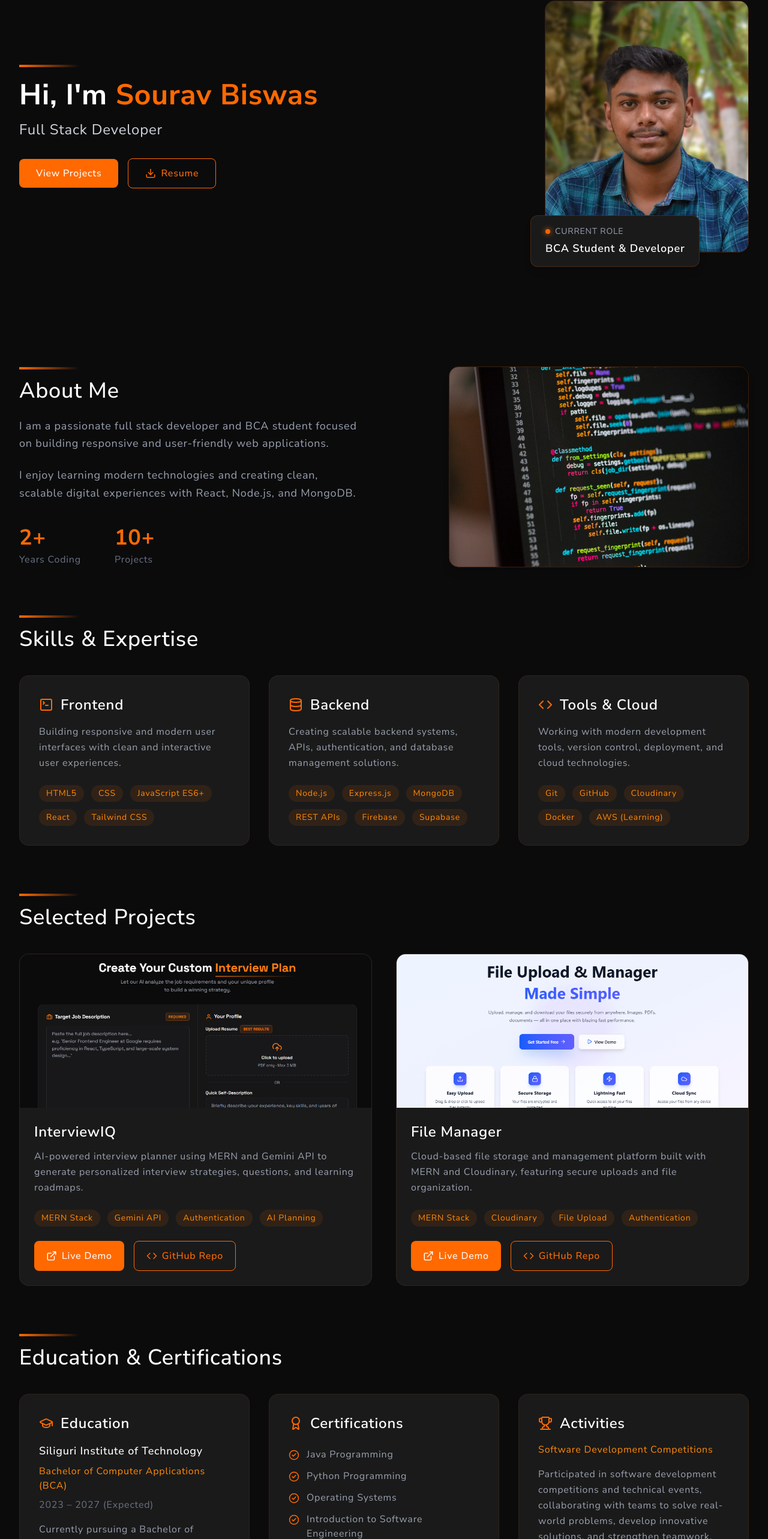
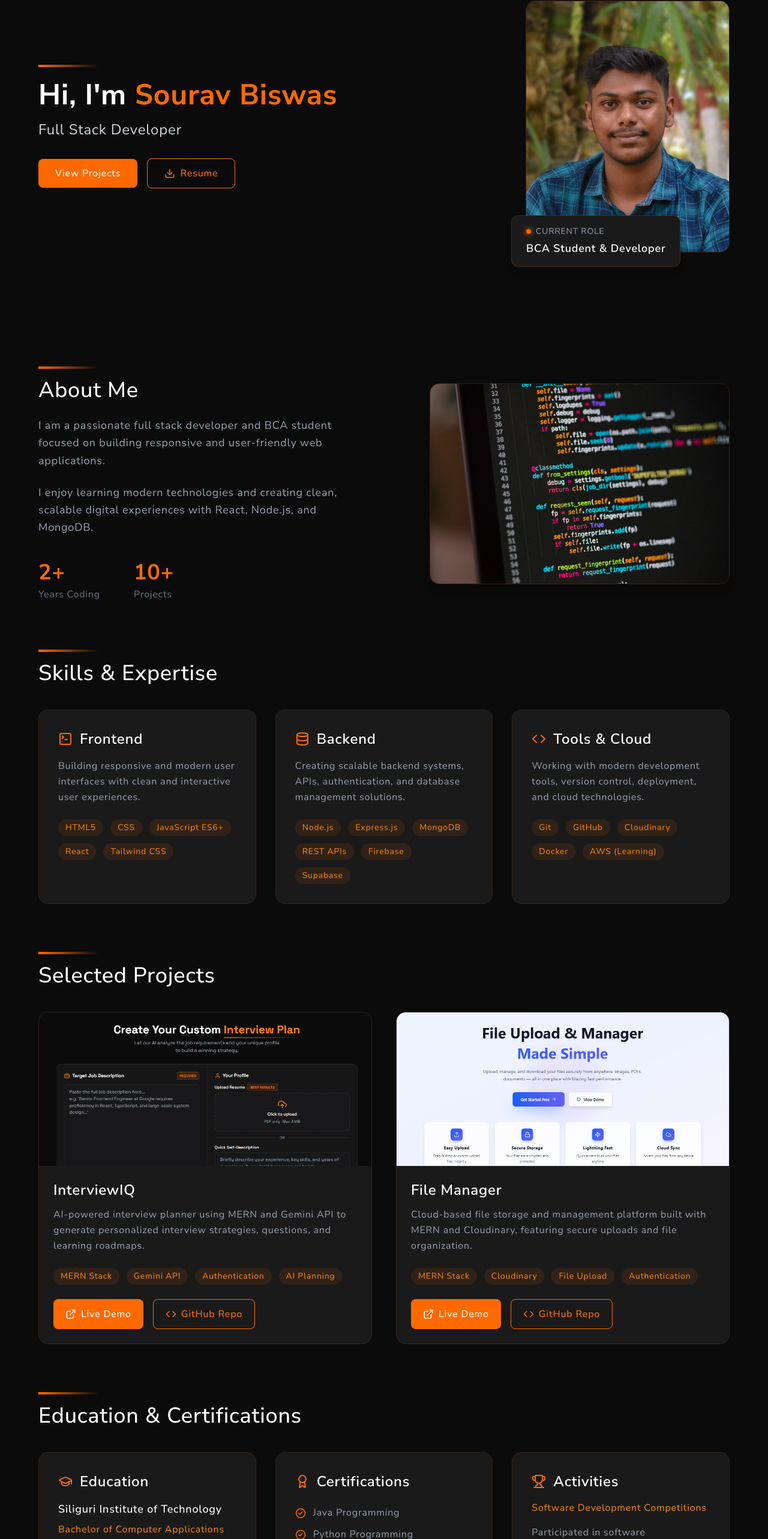
Before and after one commit to ez-sourav/Portfolio, a React (Vite) app: page / in a window 1280 px wide. Shown: the part 229-2795 px from the top of the page at 60% size. Built offline with nearby package versions, Linux system fonts and the light colour scheme; a web font is replaced by a local one.

Commit message:
change width in each section

```diff
--- a/src/Components/About.jsx
+++ b/src/Components/About.jsx
@@ -6,7 +6,7 @@ const About = () => {
       id='about'
       className='py-10 px-4 sm:px-6 lg:px-8'
     >
-      <div className='max-w-7xl mx-auto grid grid-cols-1 md:grid-cols-2 gap-14 lg:gap-16 items-center'>
+      <div className='max-w-6xl mx-auto grid grid-cols-1 md:grid-cols-2 gap-14 lg:gap-16 items-center'>
 
         {/* Left Side */}
         <div className='reveal text-center md:text-left'>
--- a/src/Components/Contact.jsx
+++ b/src/Components/Contact.jsx
@@ -7,7 +7,7 @@ const Contact = () => {
       id="contact"
       className="py-10 px-4 sm:px-6 lg:px-8"
     >
-      <div className="max-w-7xl mx-auto">
+      <div className="max-w-6xl mx-auto">
 
         <div className="reveal text-center">
           <div className="w-25 h-1 bg-linear-to-r from-orange-500 to-transparent mb-4 mx-auto"></div>
--- a/src/Components/Education.jsx
+++ b/src/Components/Education.jsx
@@ -20,7 +20,7 @@ const Education = () => {
       id="education"
       className="py-10 px-4 sm:px-6 lg:px-8"
     >
-      <div className="max-w-7xl mx-auto">
+      <div className="max-w-6xl mx-auto">
 
         <div className="reveal text-center md:text-left mb-10">
           <div className="w-25 h-1 bg-linear-to-r from-orange-500 to-transparent mb-4 mx-auto md:mx-0"></div>
--- a/src/Components/Hero.jsx
+++ b/src/Components/Hero.jsx
@@ -7,7 +7,7 @@ const Hero = () => {
             id="hero"
             className="min-h-screen flex items-center  px-4 sm:px-6 lg:px-8 pt-20"
         >
-            <div className="max-w-7xl mx-auto w-full grid grid-cols-1 md:grid-cols-2 gap-12 lg:gap-12 items-center py-10 md:py-0">
+            <div className="max-w-6xl mx-auto w-full grid grid-cols-1 md:grid-cols-2 gap-12 lg:gap-12 items-center py-10 md:py-0">
 
                 {/* Left side */}
                 <div className="order-2 md:order-1 text-center md:text-left reveal">
--- a/src/Components/Project.jsx
+++ b/src/Components/Project.jsx
@@ -38,7 +38,7 @@ const Project = () => {
             id="projects"
             className="py-10 px-4 sm:px-6 lg:px-8"
         >
-            <div className="max-w-7xl mx-auto">
+            <div className="max-w-6xl mx-auto">
 
                 <div className="reveal text-center md:text-left mb-10">
                     <div className="w-25 h-1 bg-linear-to-r from-orange-500 to-transparent mb-4 mx-auto md:mx-0"></div>
--- a/src/Components/Skill.jsx
+++ b/src/Components/Skill.jsx
@@ -7,7 +7,7 @@ const Skill = () => {
       id="skills"
       className="py-10 px-4 sm:px-6 lg:px-8"
     >
-      <div className="max-w-7xl mx-auto">
+      <div className="max-w-6xl mx-auto">
 
         <div className="reveal text-center md:text-left mb-10">
           <div className="w-25 h-1 bg-linear-to-r from-orange-500 to-transparent mb-4 mx-auto md:mx-0"></div>
```
Also changed, not shown: 1 other file (tests, documents, lock files or other folders).
